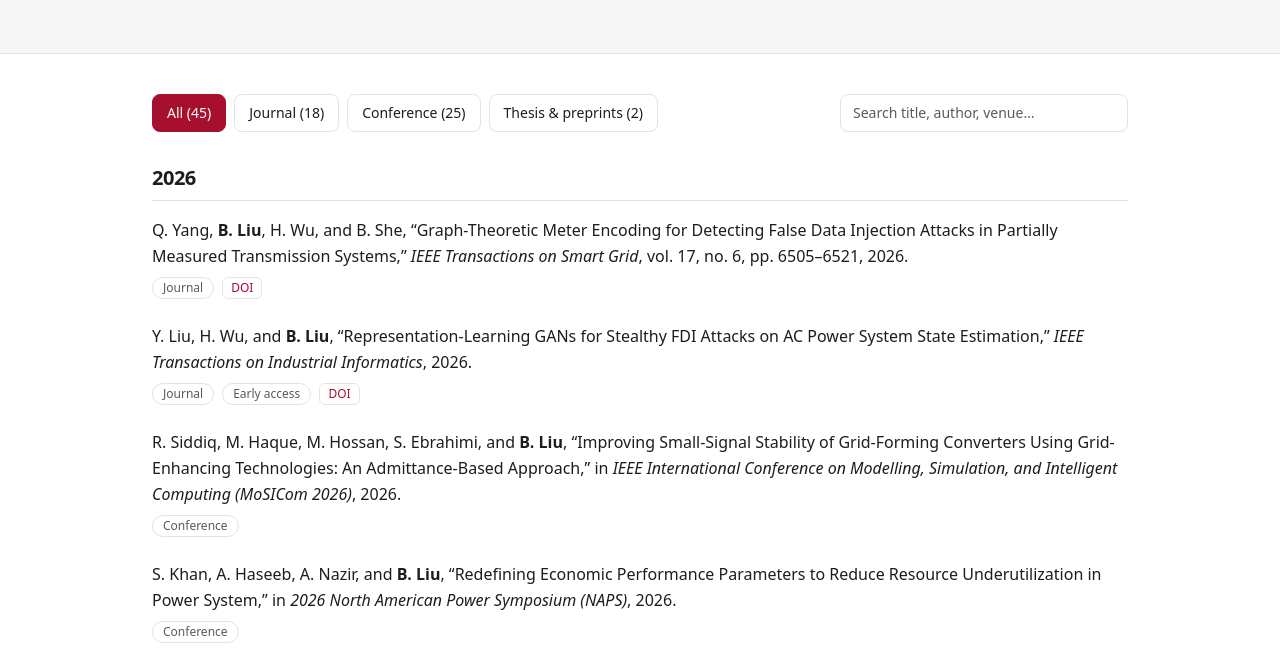
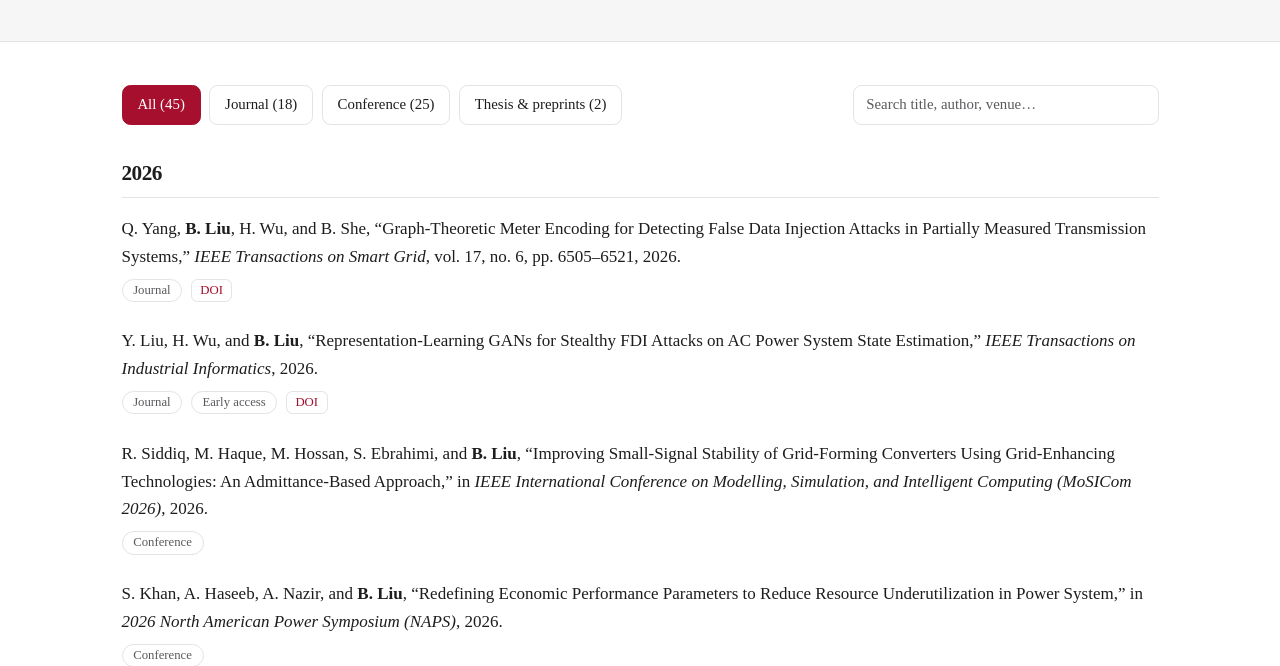
Before and after one commit to BLiu1793/BLiu1793.github.io, an Astro site: page /publications in a window 1280 px wide. Shown: the part 231-897 px from the top of the page. Built offline with nearby package versions, Linux system fonts and the light colour scheme; Astro itself is replaced by a stand-in of ours.

Commit message:
Use Times New Roman throughout; fix spacing in Publications intro
Developed with Claude (AI).

Co-Authored-By: Claude Opus 5.5 <noreply@anthropic.com>

```diff
--- a/src/pages/publications.astro
+++ b/src/pages/publications.astro
@@ -19,7 +19,7 @@ const scholar = site.profiles.find((p) => p.id === 'scholar');
 <BaseLayout title="Publications" description={`Journal articles and conference papers by ${site.name} on smart grid cybersecurity, moving target defense, and state estimation.`}>
   <PageHeader title="Publications">
     <p class="mt-3 max-w-3xl text-lg text-muted">
-      {count('journal')} journal articles and {count('conference')} conference papers, newest first.
+      {count('journal')} journal articles and {count('conference')} conference papers, newest first.{' '}
       {scholar && <>Citation counts are on <a href={scholar.url}>Google Scholar</a>.</>}
     </p>
   </PageHeader>
--- a/src/styles/global.css
+++ b/src/styles/global.css
@@ -34,15 +34,18 @@
   --color-footer-fg: var(--footer-fg);
 }
 
+/* Fonts: Times New Roman everywhere (Windows/macOS). Liberation Serif and Tinos are
+   metric-compatible look-alikes used on Linux/ChromeOS, where Times New Roman is absent. */
 @theme {
-  --font-sans: ui-sans-serif, system-ui, -apple-system, "Segoe UI", Roboto, "Helvetica Neue", Arial, "Noto Sans", sans-serif;
-  --font-serif: "Iowan Old Style", "Palatino Linotype", Palatino, Georgia, Cambria, "Times New Roman", serif;
+  --font-serif: "Times New Roman", Times, "Liberation Serif", Tinos, serif;
+  --font-sans: var(--font-serif);
 }
 
 /* ------------------------------------------------------------------ Base */
 @layer base {
   html {
     -webkit-text-size-adjust: 100%;
+    font-size: 106.25%; /* 17px base: Times has small letters, so text is set slightly larger */
   }
   body {
     @apply bg-bg text-fg font-sans antialiased leading-relaxed;
```
